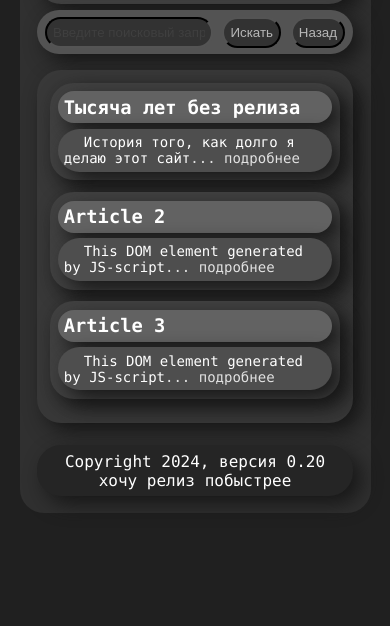
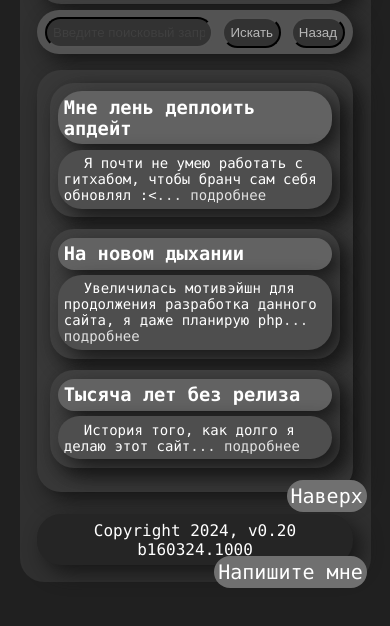
Before and after one commit to kksihtk/blog, a plain HTML site: page blog.html in a window 390 px wide. Shown: the part 214-840 px from the top of the page. Drawn offline with Linux system fonts and the light colour scheme.

Commit message:
Версия 0.20 Билд 160324 1000
!Адаптивность
-Теперь полоса прокрутки исчезает, если девайс имеет узкий дисплей

!Блог
-Теперь новости идут по порядку от новых к старым
-Исправлен баг с поиском, он не отобрадал результатов, теперь у нас новый баг. Поиск отображает только самую новую новость!

!Навигация
-Добавлена кнопка прокрутки вверх
-Добавлена кнопка для связи со мной

!Информация
-Теперь рядом с версией будет отображаться Билд

```diff
--- a/scripts/initBlog.js
+++ b/scripts/initBlog.js
@@ -5,21 +5,29 @@ function blogHTML() {
     let script3 = document.createElement('script');
     let script4 = document.createElement('script');
     let script5 = document.createElement('script');
+    let script6 = document.createElement('script');
+    let script7 = document.createElement('script');
 
-    script1.src = './scripts/utils/query.js';
+    script1.src = './scripts/utils/footer.js';
     body.appendChild(script1);
 
-    script2.src = './scripts/utils/footer.js';
+    script2.src = './scripts/utils/snowfall.js';
     body.appendChild(script2);
 
-    script3.src = './scripts/utils/snowfall.js';
+    script3.src = './scripts/utils/blogspot.js';
     body.appendChild(script3);
 
-    script4.src = './scripts/utils/blogspot.js';
+    script4.src = './scripts/utils/changeTheme.js';
     body.appendChild(script4);
 
-    script5.src = './scripts/utils/changeTheme.js';
+    script5.src = './scripts/utils/query.js';
     body.appendChild(script5);
+
+    script6.src = './scripts/utils/scrollButton.js';
+    body.appendChild(script6);
+
+    script7.src = './scripts/utils/contactUsButton.js';
+    body.appendChild(script7);
 }
 
 blogHTML()
--- a/scripts/utils/blogspot.js
+++ b/scripts/utils/blogspot.js
@@ -33,7 +33,7 @@ function blogSpot_articleAdd(articleTitle = "none", articleDescription = "none",
 
     console.log(blogSpot_article);
 
-    blogspot.appendChild(blogSpot_article);
+    blogspot.prepend(blogSpot_article);
 }
 
 function blogSpot_articleRemove(artID) {
@@ -55,14 +55,14 @@ let blogList = {
         articleId: "art1"
     },
     article2: {
-        articleTitle: "Article 2",
-        articleDescription: "This DOM element generated by JS-script",
+        articleTitle: "На новом дыхании",
+        articleDescription: "Увеличилась мотивэйшн для продолжения разработка данного сайта, я даже планирую php",
         articleLink: "./articles/article2.html",
         articleId: "art2"
     },
     article3: {
-        articleTitle: "Article 3",
-        articleDescription: "This DOM element generated by JS-script",
+        articleTitle: "Мне лень деплоить апдейт",
+        articleDescription: "Я почти не умею работать с гитхабом, чтобы бранч сам себя обновлял :<",
         articleLink: "./articles/article3.html",
         articleId: "art3"
     }
--- /dev/null
+++ b/scripts/utils/contactUsButton.js
@@ -0,0 +1,19 @@
+function contactUsButtonRender() {
+    site = document.getElementById("site")
+
+    contactUs_Section = document.createElement("section")
+    contactUs_Section.id = "contactUs"
+
+    contactUs_Span_text = document.createTextNode("Напишите мне")
+    contactUs_Span = document.createElement("span")
+    contactUs_Span.appendChild(contactUs_Span_text)
+
+    contactUs_Section.appendChild(contactUs_Span)
+    contactUs_Section.onclick = function onclickContactUs() {
+        window.location.href = "http://t.me/kksihtk";
+    }
+
+    site.appendChild(contactUs_Section)
+}
+
+contactUsButtonRender()
--- a/scripts/utils/footer.js
+++ b/scripts/utils/footer.js
@@ -2,8 +2,8 @@ function footerInfo() {
     document.getElementById('footer').innerHTML = "";
 
     let year = "2024";
-    let version = "0.20 хочу релиз побыстрее";
-    let footerCopyrightSpanText = document.createTextNode(` Copyright ${year}, версия ${version}`);
+    let version = "v0.20 b160324.1000";
+    let footerCopyrightSpanText = document.createTextNode(` Copyright ${year}, ${version}`);
 
     let footerCopyrightSpan = document.createElement('span');
     footerCopyrightSpan.appendChild(footerCopyrightSpanText);
--- a/scripts/utils/query.js
+++ b/scripts/utils/query.js
@@ -11,10 +11,13 @@ function queryArticles() {
 
     for (i = 0; i < articles.length; i++) {
         article = articles[i];
-        heading = article.getElementByTagName('h3')[0].textContent.toLowerCase();
-        description = article.getElementByTagName('p')[0].textContent.toLowerCase();
+        heading = article.getElementsByTagName('h3')[0].textContent.toLowerCase();
+        description = article.getElementsByTagName('p')[0].textContent.toLowerCase();
 
-        if (heading.indexOf(filter) > -1 || description.indexOf(filter) > -1) {
+        console.log(filter)
+        console.log(heading.indexOf(filter))
+
+        if (heading.indexOf(filter, -1) != -1 || description.indexOf(filter, -1) != -1) {
             article.style.display = '';
             return;
         }
--- /dev/null
+++ b/scripts/utils/scrollButton.js
@@ -0,0 +1,20 @@
+function scrollButtonRender() {
+    site = document.getElementById("site")
+
+    scrollButton_Section = document.createElement("section")
+    scrollButton_Section.id = "scrollToTopButton"
+
+    scrollButton_Span_text = document.createTextNode("Наверх")
+    scrollButton_Span = document.createElement("span")
+    scrollButton_Span.appendChild(scrollButton_Span_text)
+
+    scrollButton_Section.appendChild(scrollButton_Span)
+
+    scrollButton_Section.onclick = function scrollToTop() {
+        window.scrollTo({ top: 0, behavior: "smooth" })
+    }
+
+    site.appendChild(scrollButton_Section)
+}
+
+scrollButtonRender()
--- a/styles/darkTheme.css
+++ b/styles/darkTheme.css
@@ -42,4 +42,7 @@
     --footer_bg-color: rgb(37, 37, 37);
 
     --modalSection_bg-color: rgba(0, 0, 0, 0.182);
+
+    --otherButtons_bg-color: rgb(112, 112, 112);
+    --otherButtons_bg-color--hover: rgb(100, 100, 100);
 }
--- a/styles/lightTheme.css
+++ b/styles/lightTheme.css
@@ -42,4 +42,7 @@
     --footer_bg-color: rgb(177, 177, 177);
 
     --modalSection_bg-color: rgba(0, 0, 0, 0.182);
+
+    --otherButtons_bg-color: rgb(112, 112, 112);
+    --otherButtons_bg-color--hover: rgb(100, 100, 100);
 }
--- a/styles/style.css
+++ b/styles/style.css
@@ -79,6 +79,7 @@ ul {
     display: flex;
     flex-direction: column;
     justify-content: space-between;
+    z-index: 1000;
 }
 
 /* Шапка>>Логотип */
@@ -483,7 +484,54 @@ ul {
     color: rgb(35, 35, 35);
 }
 
+#contactUs {
+    display: flex;
+    position: fixed;
+    background-color: var(--otherButtons_bg-color);
+    padding: 1%;
+    border-radius: 24px;
+    cursor: pointer;
+    right: 6%;
+    bottom: 5%;
+}
+
+#contactUs:hover {
+    background-color: var(--otherButtons_bg-color--hover);
+    transform: scale(1.05);
+    transition: 250ms;
+}
+
+#contactUs span {
+    font-size: 20px;
+}
+
+#scrollToTopButton {
+    display: flex;
+    position: fixed;
+    background-color: var(--otherButtons_bg-color);
+    padding: 1%;
+    border-radius: 24px;
+    cursor: pointer;
+    right: 6%;
+    bottom: 14%;
+}
+
+#scrollToTopButton:hover {
+    background-color: var(--otherButtons_bg-color--hover);
+    transform: scale(1.05);
+    transition: 250ms;
+}
+
+#scrollToTopButton span {
+    font-size: 20px;
+}
+
+
 @media (max-width: 1000px) {
+
+    ::-webkit-scrollbar {
+        display: none;
+    }
 
     #changeThemeBtn {
         display: none;
```
Also changed, not shown: index.html (+3 -1 lines), scripts/initIndex.js (+8 -0 lines), version.txt (added), 1 other file.
